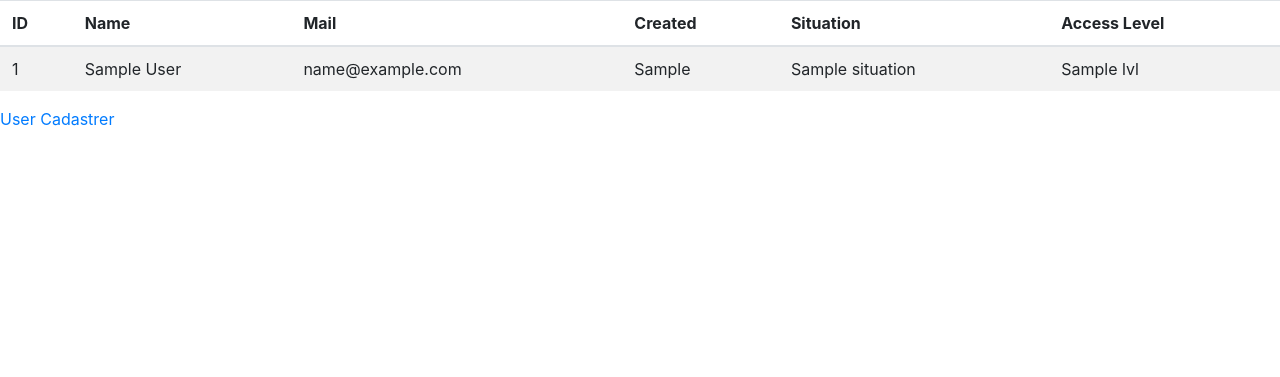
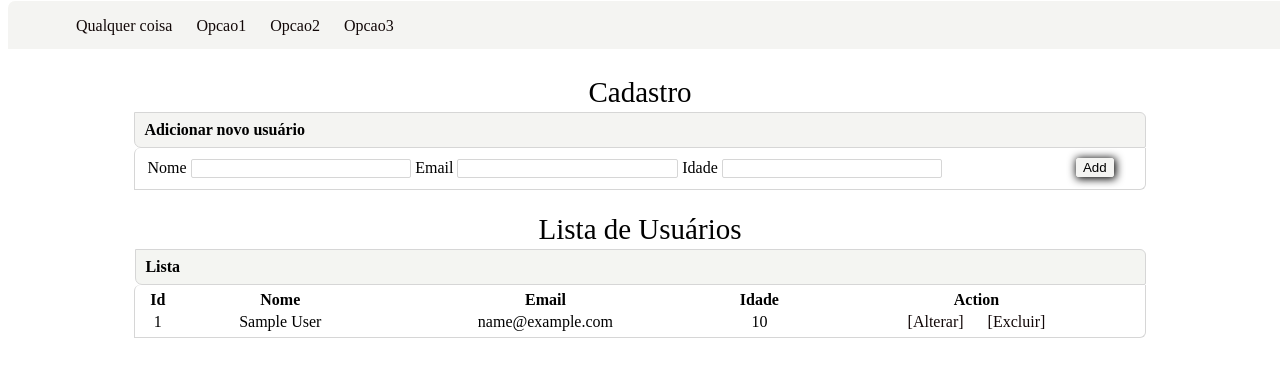
Before and after one commit to chicomagento/first_crud, a PHP site: page /index.php in a window 1280 px wide. Shown: the top 377 px of the page. Run offline with PHP 8.4, Linux system fonts and the light colour scheme; tables that the repository leaves empty or names only in its code hold one stand-in row (values such as "Sample post"); some libraries are stand-ins or nearby versions.

Commit message:
form edited

```diff
--- a/index.php
+++ b/index.php
@@ -1,69 +1,124 @@
+<!DOCTYPE html>
+<html>
 <?php
-	session_start();
+    include ('database.php');
 ?>
-<html lang="pt-br">
 <head>
-<link href="bootstrap/css/bootstrap.css" rel="stylesheet">
-<meta charset = "utf8">
-<title> CRUD </title>
+    <meta charset="utf-8" />
+    <title>Read</title>
+    <meta name="viewport" content="width=device-width, initial-scale=1">
+    <link rel="stylesheet" type="text/css" href="css/style.css"/>
+
 </head>
+<body>
 
+<div class="container">
+    <header class="nav">
+        <ul>
+            <li>Qualquer coisa</li>
+            <li><a href="#" >Opcao1</a></li>
+            <li><a href="#" >Opcao2</a></li>
+            <li><a href="#" >Opcao3</a></li>
+        </ul>
+    </header>
+    <div class="main">
+        <div class="title">
+            <span>Cadastro</span>
+        </div>
+        <div class="add-user">
+            <div class="add-user2">
+                <div class="top">
+                    <b>Adicionar novo usuário</b>
+                </div>
+                <div class="content">
+                    <form action="?act=add" method="post" name="form">
+                        <input type="hidden" name="id"
                             <?php
-	$server = "localhost";
-	$user = "root";
-	$pass = "123123";
-	$db_name = "chicomagento";
-
-	$connect_mysql = mysqli_connect($server, $user, $pass, $db_name);
-
-	$cmd_sql = "select users.*,
-	sit.name sitname, acclvl.name accname
-	from user users
-	join situation sit on sit.id = users.situation_id
-	join access_lvl acclvl on acclvl.id = users.access_lvl_id";
-	$connect_sql = mysqli_query($connect_mysql, $cmd_sql);
+                                if (isset($id) && $id != null || $id != ""){
+                                    echo "value=\"{$id}\"";
+                                }
+                            ?> />
+                        <label>Nome </label>
+                        <input type="text" name="name"
+                            <?php
+                                if (isset($name) && $name != null || $name != ""){
+                                    echo "value=\"{$name}\"";
+                                }
+                            ?> />
+                        <label>Email </label>
+                        <input type="email" name="email"
+                            <?php
+                                if (isset($email) && $email != null || $email != ""){
+                                    echo "value=\"{$email}\"";
+                                }
+                            ?> />
+                        <label>Idade </label>
+                        <input type="numeric" name="age"
+                            <?php
+                                if (isset($age) && $age != null || $age != ""){
+                                    echo "value=\"{$age}\"";
+                                }
+                            ?> />
+                        <button type="submit" value="add">Add</button>
+                    </form>
+                </div>
+            </div>
+        </div>
+        <div class="title">
+            <span>Lista de Usuários</span>
+        </div>
+        <div class="msg-cadastro">
+            <?php
+                if(isset($cadastrado)) {
+                    echo "<span>";
+                        echo $cadastrado;
+                    echo "</span>";
+                    } elseif (isset($erroExecusao)) {
+                        echo $erroExecusao;
+                    } elseif (isset($erroSql)) {
+                        echo $erroSql;
+                    } elseif (isset($erro)) {
+                        echo $erro;
+                    }
+                echo "</span>";
                 ?>
-
-<body>
+        </div>
+        <div class="table">
+            <div class="table2">
+                <div class="table-top">
+                    <b>Lista</b>
+                </div>
+                <table class="content">
+                    <tr>
+                        <th>Id</th>
+                        <th>Nome</th>
+                        <th>Email</th>
+                        <th>Idade</th>
+                        <th>Action</th>
+                    </tr>
                     <?php
-	if(isset($_SESSION['msg'])) {
-		echo "<p>".($_SESSION['msg'])."</p>";
-		unset($_SESSION['msg']);
+                        try {
+                           $sql = $conection->prepare("SELECT * FROM users");
+                                if ($sql->execute()) {
+                                    while ($rs = $sql->fetch(PDO::FETCH_OBJ)) {
+                                        echo "<tr>";
+                                        echo "<td>".$rs->id."</td><td>".$rs->name."</td><td>".$rs->email."</td><td>".$rs->age
+                                                ."</td><td><center><a href=\"\">[Alterar]</a>"
+                                                ."&nbsp;&nbsp;&nbsp;&nbsp;&nbsp;&nbsp;"
+                                                ."<a href=\"\">[Excluir]</a></center></td>";
+                                        echo "</tr>";
+                                        }
+                                } else {
+                                    echo "Erro: Não foi possível recuperar os dados do banco de dados";
+                                }
+                        } catch (PDOException $erro) {
+                            echo "Erro: ".$erro->getMessage();
                         }
                         ?>
-
-<table class="table table-striped">
-  <thead>
-    <tr>
-      <th scope="col">ID</th>
-      <th scope="col">Name</th>
-      <th scope="col">Mail</th>
-      <th scope="col">Created</th>
-	  <th scope="col">Situation</th>
-	  <th scope="col">Access Level</th>
-    </tr>
-  </thead>
-  <tbody>
-	<?php
-	while($result_sql = mysqli_fetch_assoc($connect_sql)) {
-	?>
-		<tr>
-		  <td><?php echo $result_sql['id'] ?></td>
-		  <td><?php echo $result_sql['name'] ?></td>
-		  <td><?php echo $result_sql['mail'] ?></td>
-		  <td><?php echo $result_sql['created'] ?></td>
-		  <td><?php echo $result_sql['sitname'] ?></td>
-		  <td><?php echo $result_sql['accname'] ?></td>
-		</tr>
-
-	<?php
-	}
-	?>
-  </tbody>
                 </table>
-
-<a href="user_cadastrer.php">User Cadastrer</a>
-
-<script src="bootstrap/js/bootstrap.min.js"></script>
+            </div>
+        </div>
+    </div>
+</div>
 </body>
 </html>
```
Lines whose indentation alone changed are shown as unchanged.
